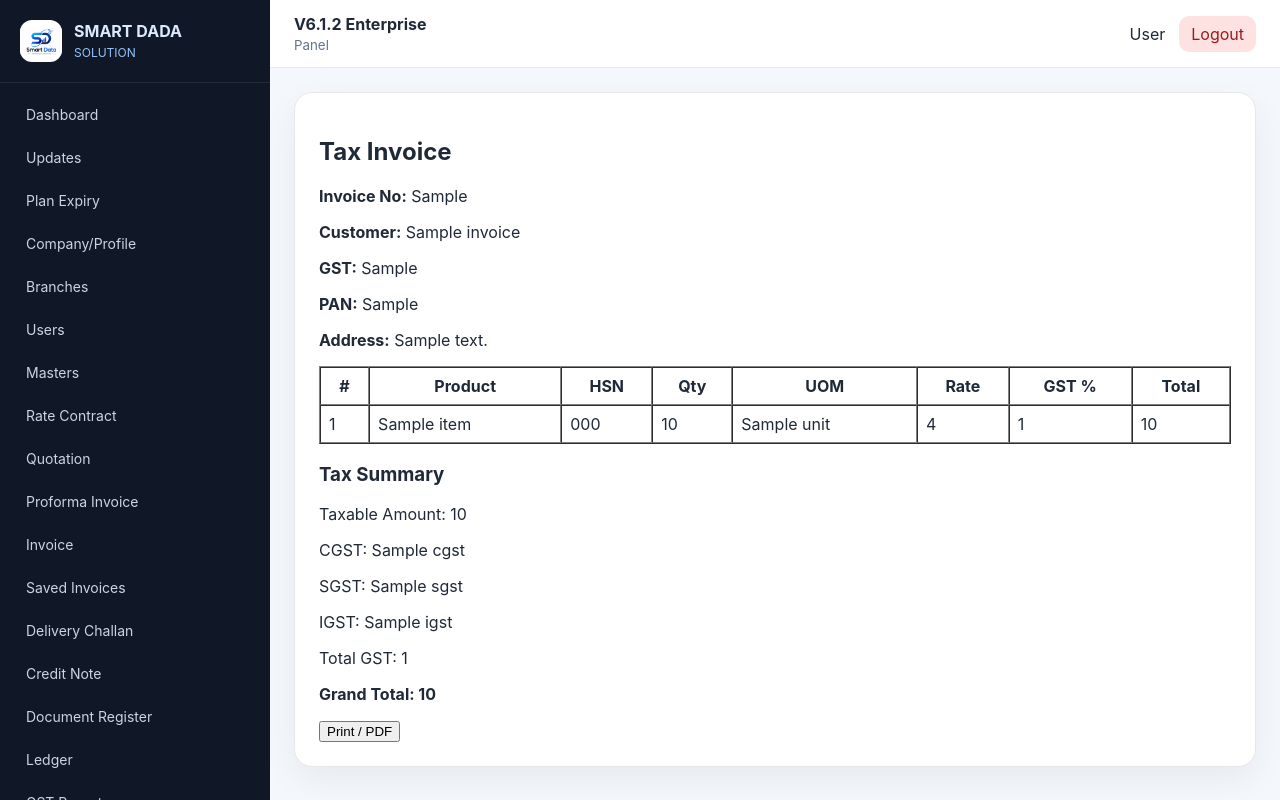
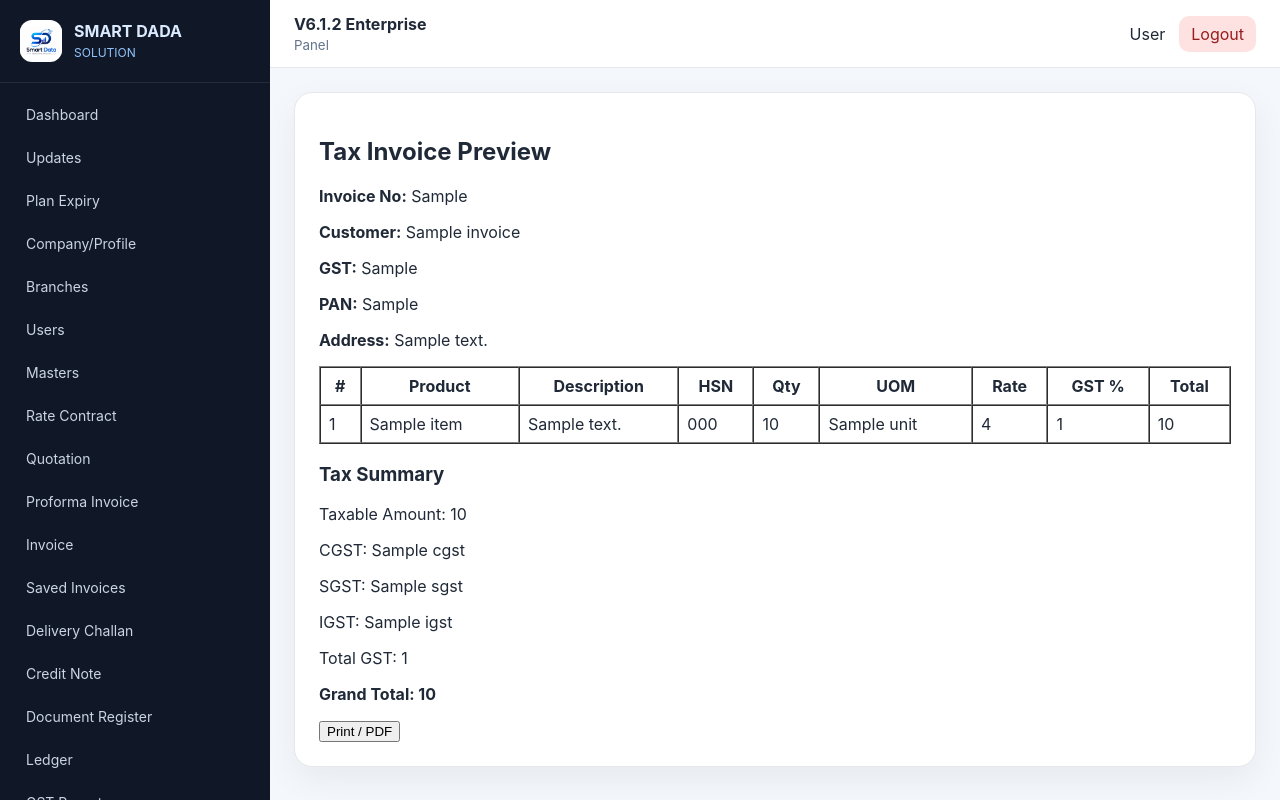
Before and after one commit to dsanjib174-sketch/SD_Invoice_V6_1_2_Enterprise, a Flask app: template app/templates/documents/invoice_preview.html in a window 1280 px wide. Run offline with Flask 3, Linux system fonts and the light colour scheme; the template is opened without the code that fills it: most values are stand-ins (such as "Sample title", 1, 10 or a date in 2020).

Commit message:
Update invoice_preview.html

```diff
--- a/app/templates/documents/invoice_preview.html
+++ b/app/templates/documents/invoice_preview.html
@@ -1,7 +1,8 @@
 {% extends "base.html" %}
 {% block content %}
+
 <section>
-<h2>Tax Invoice</h2>
+<h2>Tax Invoice Preview</h2>
 
 <p><b>Invoice No:</b> {{ invoice.invoice_no }}</p>
 <p><b>Customer:</b> {{ invoice.customer_name }}</p>
@@ -13,6 +14,7 @@
 <tr>
 <th>#</th>
 <th>Product</th>
+<th>Description</th>
 <th>HSN</th>
 <th>Qty</th>
 <th>UOM</th>
@@ -21,10 +23,12 @@
 <th>Total</th>
 </tr>
 
+{% if invoice.items %}
   {% for item in invoice.items %}
   <tr>
     <td>{{ loop.index }}</td>
     <td>{{ item.product_name }}</td>
+    <td>{{ item.description }}</td>
     <td>{{ item.hsn_code }}</td>
     <td>{{ item.qty }}</td>
     <td>{{ item.unit }}</td>
@@ -33,6 +37,11 @@
     <td>{{ item.line_total }}</td>
   </tr>
   {% endfor %}
+{% else %}
+<tr>
+<td colspan="9">No line items found.</td>
+</tr>
+{% endif %}
 </table>
 
 <h3>Tax Summary</h3>
@@ -44,5 +53,7 @@
 <p><b>Grand Total: {{ invoice.grand_total }}</b></p>
 
 <button onclick="window.print()">Print / PDF</button>
+
 </section>
+
 {% endblock %}
```
Lines whose indentation alone changed are shown as unchanged.
